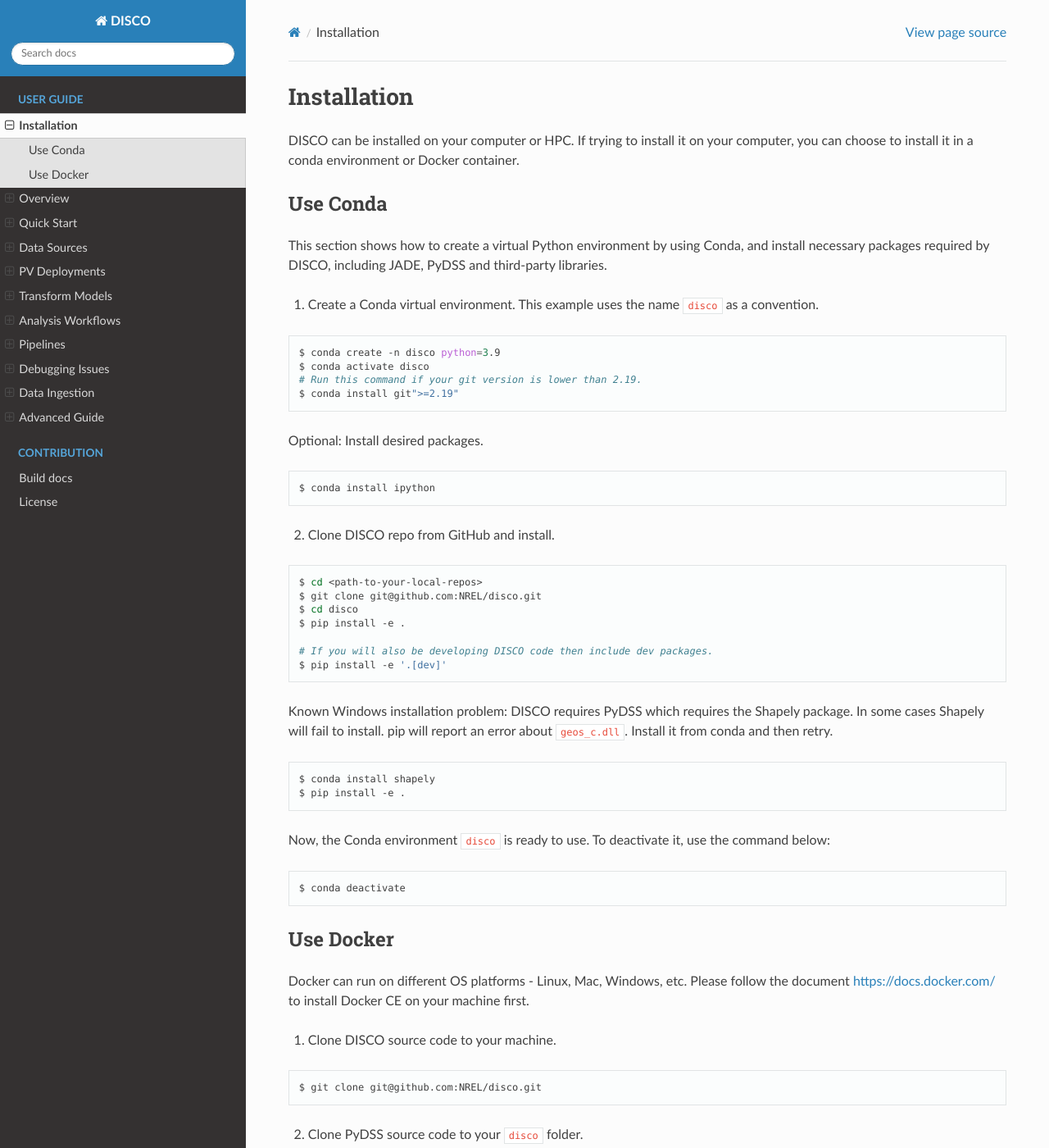
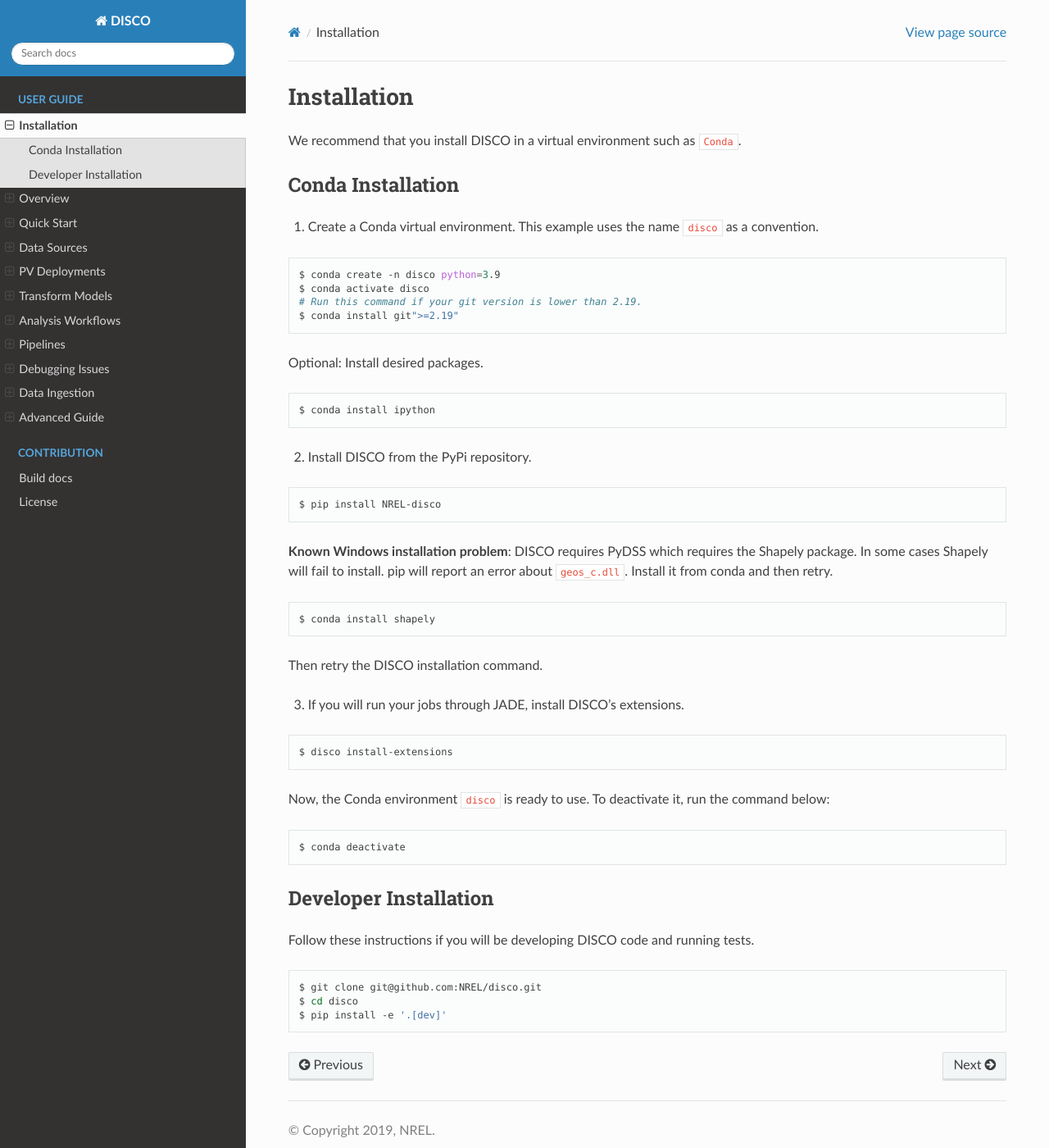
Before and after one commit to NREL/disco, a Sphinx documentation site: the page built from docs/source/installation.rst, in a window 1280 px wide and 1400 px high. Shown: the whole window at 82% size. Built offline with Sphinx 7.4.7 and the Read the Docs theme 2.0.0, drawn with Linux system fonts in a browser that asks for light colours; some of the changed text lies outside the part shown.

Commit message:
Fix build of PyPi package

```diff
--- a/docs/source/installation.rst
+++ b/docs/source/installation.rst
@@ -3,17 +3,10 @@
 ************
 Installation
 ************
+We recommend that you install DISCO in a virtual environment such as ``Conda``.
 
-DISCO can be installed on your computer or HPC. If trying to install it on your
-computer, you can choose to install it in a conda environment or Docker
-container.
-
-Use Conda
-=========
-
-This section shows how to create a virtual Python environment by using Conda,
-and install necessary packages required by DISCO, including JADE, PyDSS and
-third-party libraries.
+Conda Installation
+==================
 
 1. Create a Conda virtual environment. This example uses the name ``disco``
    as a convention.
@@ -31,19 +24,13 @@
 
     $ conda install ipython
 
-2. Clone DISCO repo from GitHub and install.
+2. Install DISCO from the PyPi repository.
 
 .. code-block:: bash
 
-    $ cd <path-to-your-local-repos>
-    $ git clone git@github.com:NREL/disco.git
-    $ cd disco
-    $ pip install -e .
+    $ pip install NREL-disco
 
-    # If you will also be developing DISCO code then include dev packages.
-    $ pip install -e '.[dev]'
-
-Known Windows installation problem: DISCO requires PyDSS which requires the
+**Known Windows installation problem**: DISCO requires PyDSS which requires the
 Shapely package. In some cases Shapely will fail to install.
 pip will report an error about ``geos_c.dll``. Install it from conda and then
 retry.
@@ -51,77 +38,29 @@
 .. code-block:: bash
 
     $ conda install shapely
-    $ pip install -e .
+
+Then retry the DISCO installation command.
+
+3. If you will run your jobs through JADE, install DISCO's extensions.
+
+.. code-block:: bash
+
+    $ disco install-extensions
 
 Now, the Conda environment ``disco`` is ready to use.
-To deactivate it, use the command below:
+To deactivate it, run the command below:
 
 .. code-block:: bash
 
     $ conda deactivate
 
 
-Use Docker
-==========
-
-Docker can run on different OS platforms - Linux, Mac, Windows, etc.
-Please follow the document https://docs.docker.com/ to install Docker CE
-on your machine first.
-
-1. Clone DISCO source code to your machine.
+Developer Installation
+======================
+Follow these instructions if you will be developing DISCO code and running tests.
 
 .. code-block:: bash
 
     $ git clone git@github.com:NREL/disco.git
-
-2. Clone PyDSS source code to your ``disco`` folder.
-
-.. code-block:: bash
-
     $ cd disco
-    $ git clone git@github.com:NREL/PyDSS.git
-
-3. Build ``disco`` docker image
-
-.. code-block:: bash
-
-    docker build -t disco .
-
-4. Run ``disco`` docker container
-
-.. code-block:: bash
-
-    docker run --rm -it -v absolute-disco-models-path:/data/disco-models disco
-
-After the container starts, the terminal will show something like this
-
-.. code-block:: bash
-
-    (disco) root@d14851e20888:/data#
-
-Then type ``disco`` to show DISCO related commands
-
-.. code-block:: bash
-
-    (disco) root@d14851e20888:/data# disco
-    Usage: disco [OPTIONS] COMMAND [ARGS]...
-
-      Entry point
-
-    Options:
-      --help  Show this message and exit.
-
-    Commands:
-      auto-config-analysis        Automatically create a configuration.
-      generate-input-data         Generate input data for a model.
-
-This base image is https://hub.docker.com/r/continuumio/miniconda3, which is
-built on top of ``debian``, so you can use Linux commands for operation.
-
-5. To exit docker environment, just type
-
-::
-
-    exit
-
-For more about docker commands, please refer https://docs.docker.com/engine/reference/commandline/docker/.
+    $ pip install -e '.[dev]'
--- a/setup.py
+++ b/setup.py
@@ -110,6 +110,7 @@
         "dev": read_lines("dev-requirements.txt"),
         "extras": ["ipywidgets"]
     },
-    # Disabled because this method is not compatible with wheels.
+    # Disabled because this method is not compatible with wheels, and so we
+    # can't build a PyPi package.
     #cmdclass={"install": PostInstallCommand, "develop": PostDevelopCommand},
 )
```
Also changed, not shown: 1 other file.
